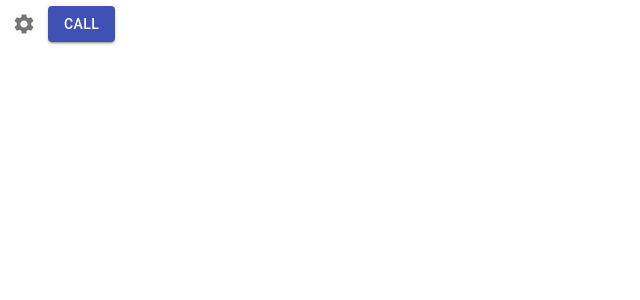
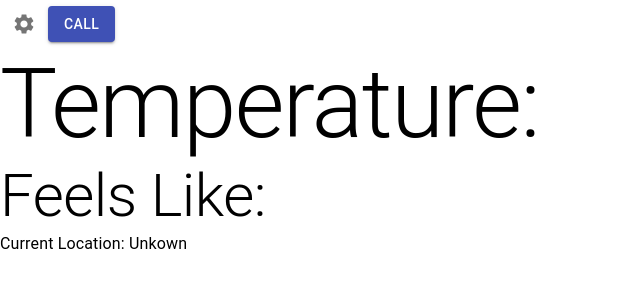
Before and after one commit to Lewis-Hamilton/weather, a React (Create React App) app: page / in a window 1280 px wide. Shown: the top 300 px of the page, without its empty margins (0-640 px from the left). Built offline with nearby package versions, Linux system fonts and the light colour scheme; no server answers.

Commit message:
added temp label and current location

```diff
--- a/src/App.js
+++ b/src/App.js
@@ -14,8 +14,9 @@ import Typography from "@material-ui/core/Typography";
 export default function App() {
   const [open, setOpen] = useState(false);
   const [unit, setUnit] = useState("imperial");
-  const [city, setCity] = useState("");
+  const [city, setCity] = useState("Unkown");
   const [temp, setTemp] = useState("");
+  const [feel, setFeel] = useState("");
   const [check, setCheck] = useState(false);
   const options = {
     method: "GET",
@@ -31,15 +32,16 @@ export default function App() {
   };
 
   const call = () => {
-    if (city === "") {
+    if (city === "Unkown") {
       setTemp("Enter a location Dumbass");
     } else {
       axios
         .request(options)
         .then(function (response) {
-          // console.log(response.data);
-          // console.log(response.data.main.temp);
+          console.log(response.data);
+          console.log(response.data.main.temp);
           setTemp(response.data.main.temp);
+          setFeel(response.data.main.feels_like);
         })
         .catch(function (error) {
           console.error(error);
@@ -90,7 +92,9 @@ export default function App() {
       <Button variant="contained" color="primary" onClick={() => call()}>
         Call
       </Button>
-      <Typography variant="h1">{temp}</Typography>
+      <Typography variant="h1">Temperature: {temp}</Typography>
+      <Typography variant="h2">Feels Like: {feel}</Typography>
+      <Typography variatn="h5">Current Location: {city}</Typography>
     </div>
   );
 }
```
